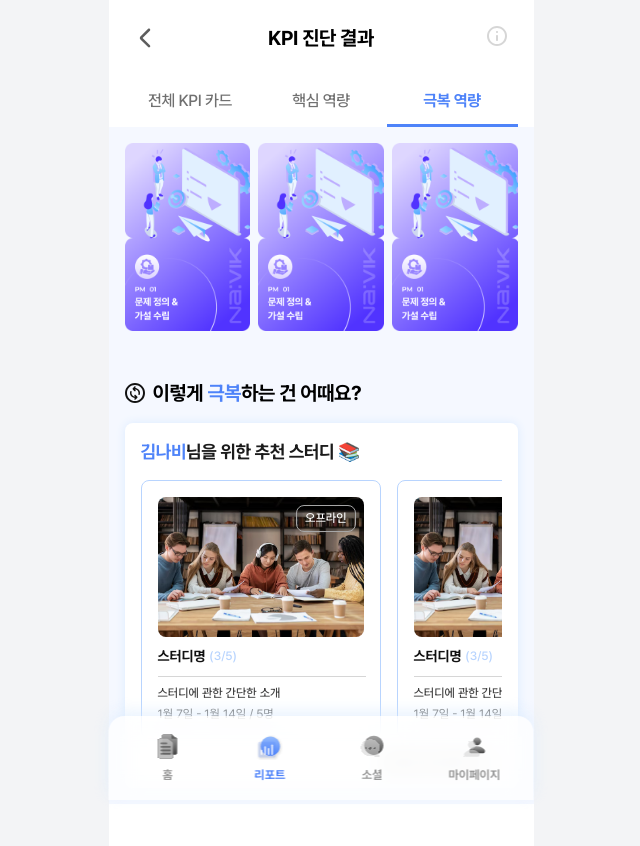
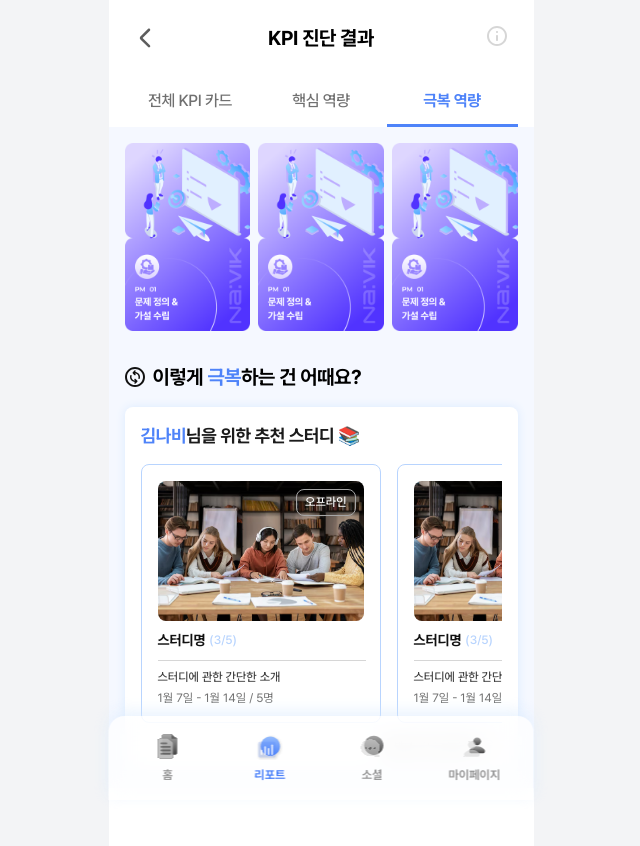
Before and after one commit to UMC9th-NaviK/NaviK-FE, a React (Vite) app: page /report/overcoming in a window 1280 px wide. Shown: the top 846 px of the page, without its empty margins (319-959 px from the left). Built offline with nearby package versions, Linux system fonts and the light colour scheme.

Commit message:
#35 [CHORE] 리포트 카드 여백 수정

```diff
--- a/src/pages/report/CoreKPIPage.tsx
+++ b/src/pages/report/CoreKPIPage.tsx
@@ -15,7 +15,7 @@ const CoreKPIPage = () => {
       <ReportNavbar />
       <KPILocalNavbar />
 
-      <div className="bg-white-background flex flex-col gap-[32px] pb-[16px]">
+      <div className="bg-white-background flex flex-col gap-[16px] pb-[16px]">
         <CardSlider />
         <div className="flex flex-col gap-[16px] px-[16px]">
           <div className="flex flex-1 gap-[8px]">
--- a/src/pages/report/OvercomingKPIPage.tsx
+++ b/src/pages/report/OvercomingKPIPage.tsx
@@ -10,7 +10,7 @@ const OvercomingKPIPage = () => {
       <ReportNavbar />
       <KPILocalNavbar />
 
-      <div className="bg-white-background flex flex-col gap-[32px] pb-[16px]">
+      <div className="bg-white-background flex flex-col gap-[16px] pb-[16px]">
         <CardSlider />
 
         <div className="flex flex-col gap-[16px] px-[16px]">
```
